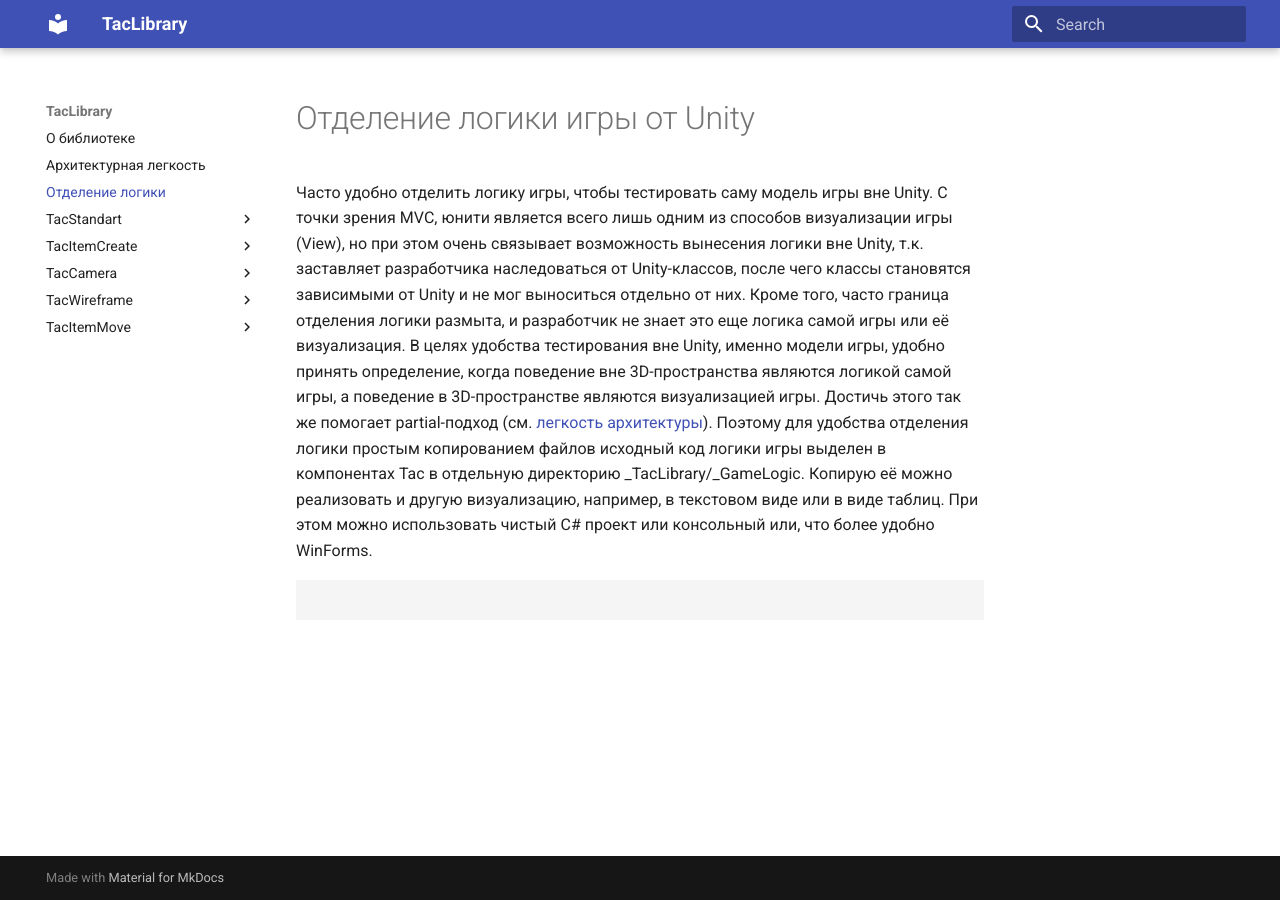
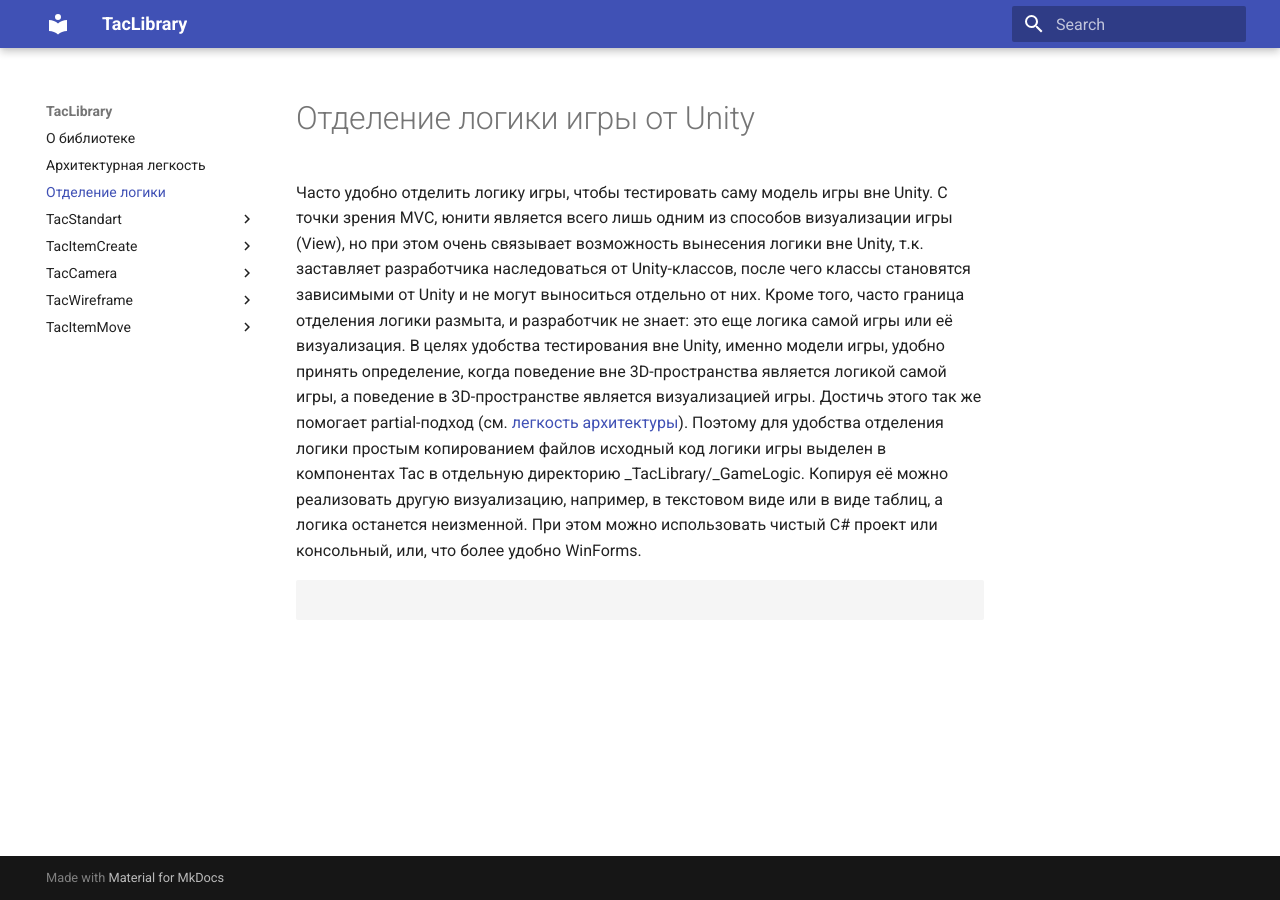
Before and after one commit to tac1402/TacBattleAI, an MkDocs documentation site: the page built from docs/separation.md, in a window 1280 px wide. Built offline with MkDocs 1.6.1 and Material for MkDocs 9.7.7, drawn with Linux system fonts in a browser that asks for light colours.

Commit message:
Update separation.md

````diff
--- a/docs/separation.md
+++ b/docs/separation.md
@@ -4,7 +4,7 @@ title: Logic Separation
 
 # Отделение логики игры от Unity
 
-Часто удобно отделить логику игры, чтобы тестировать саму модель игры вне Unity. С точки зрения MVC, юнити является всего лишь одним из способов визуализации игры (View), но при этом очень связывает возможность вынесения логики вне Unity, т.к. заставляет разработчика наследоваться от Unity-классов, после чего классы становятся зависимыми от Unity и не мог выноситься отдельно от них. Кроме того, часто граница отделения логики размыта, и разработчик не знает это еще логика самой игры или её визуализация. В целях удобства тестирования вне Unity, именно модели игры, удобно принять определение, когда поведение вне 3D-пространства являются логикой самой игры, а поведение в 3D-пространстве являются визуализацией игры. Достичь этого так же помогает partial-подход (см. [легкость архитектуры](simplicity.md)). Поэтому для удобства отделения логики простым копированием файлов исходный код логики игры выделен в компонентах Tac в отдельную директорию _TacLibrary/_GameLogic. Копирую её можно реализовать и другую визуализацию, например, в текстовом виде или в виде таблиц. При этом можно использовать чистый C# проект или консольный или, что более удобно WinForms.
+Часто удобно отделить логику игры, чтобы тестировать саму модель игры вне Unity. С точки зрения MVC, юнити является всего лишь одним из способов визуализации игры (View), но при этом очень связывает возможность вынесения логики вне Unity, т.к. заставляет разработчика наследоваться от Unity-классов, после чего классы становятся зависимыми от Unity и не могут выноситься отдельно от них. Кроме того, часто граница отделения логики размыта, и разработчик не знает: это еще логика самой игры или её визуализация. В целях удобства тестирования вне Unity, именно модели игры, удобно принять определение, когда поведение вне 3D-пространства является логикой самой игры, а поведение в 3D-пространстве является визуализацией игры. Достичь этого так же помогает partial-подход (см. [легкость архитектуры](simplicity.md)). Поэтому для удобства отделения логики простым копированием файлов исходный код логики игры выделен в компонентах Tac в отдельную директорию _TacLibrary/_GameLogic. Копируя её можно реализовать другую визуализацию, например, в текстовом виде или в виде таблиц, а логика останется неизменной. При этом можно использовать чистый C# проект или консольный, или, что более удобно WinForms.
 
 ```csharp
 
````
